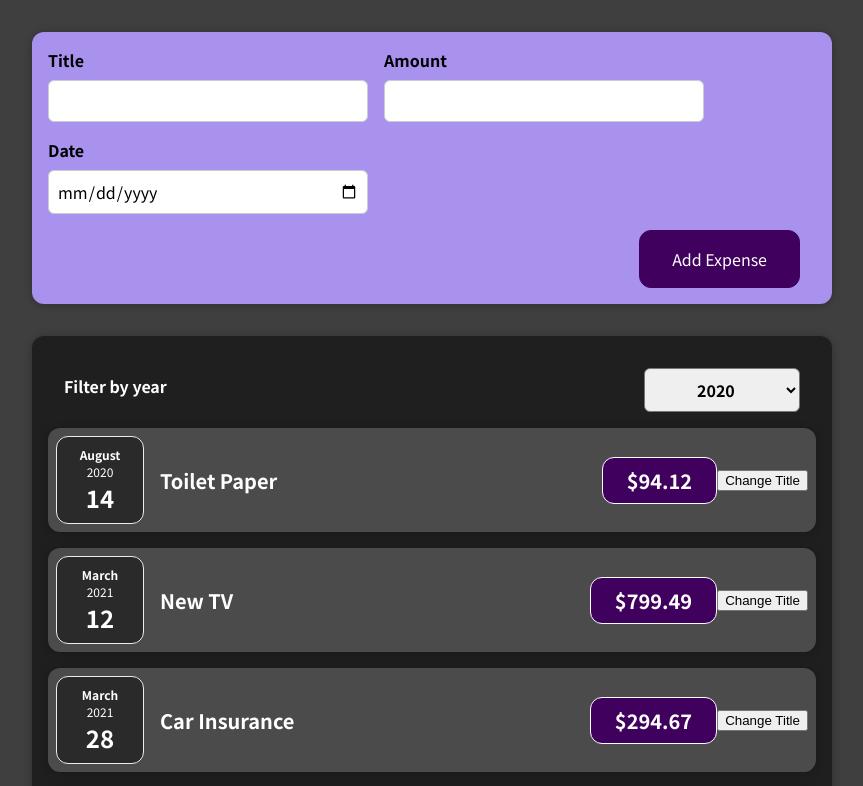
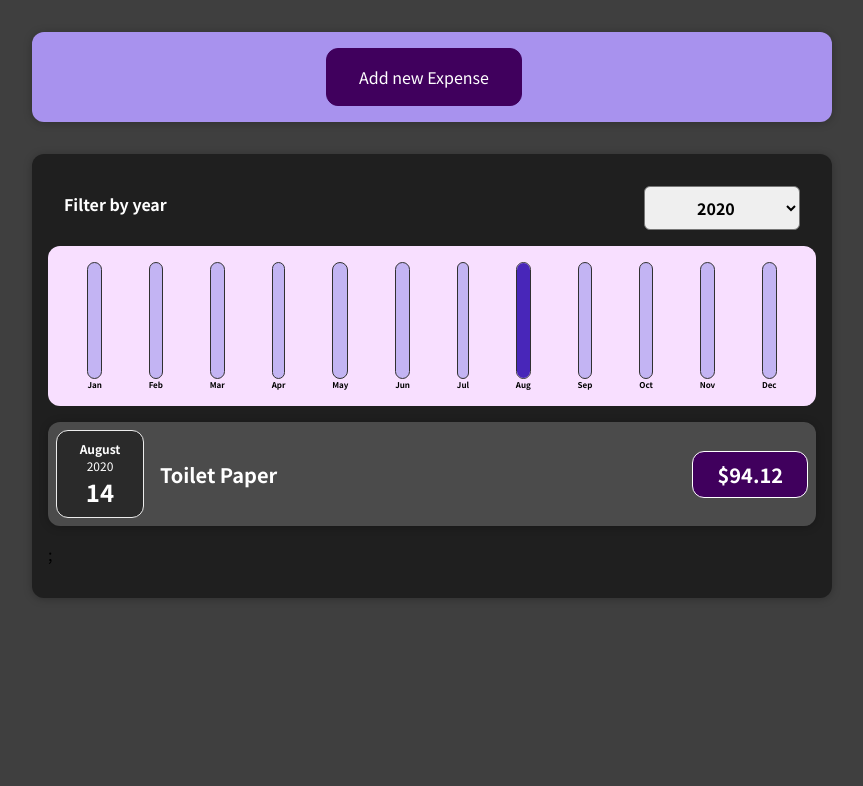
Before and after one commit to garima-saxena-0702/udemy-reactProj, a React (Create React App) app in the folder react-complete-guide/: page / in a window 1280 px wide. Shown: the top 786 px of the page, without its empty margins (208-1071 px from the left). Built offline with nearby package versions, Linux system fonts and the light colour scheme.

Commit message:
module 5

```diff
--- a/react-complete-guide/src/App.js
+++ b/react-complete-guide/src/App.js
@@ -1,8 +1,9 @@
+import React, {useState} from "react";
+
 import NewExpense from "./components/NewExpense/NewExpense";
 import Expenses from "./components/Expenses/Expenses";
 
-const App = () => {
-  const expense = [
+const DUMMY_EXPENSES = [
   {
     id: "e1",
     title: "Toilet Paper",
@@ -24,10 +25,15 @@
   },
 ];
 
-  const addExpenseHandler = ex => {
-    console.log('IN app');
-    console.log(ex)
-  }
+const App = () => {
+
+  const [expense, setExpense] = useState(DUMMY_EXPENSES);
+
+  const addExpenseHandler = (ex) => {
+    setExpense((prevExpenses) => {
+      return [ex, ...prevExpenses];
+    });
+  };
   return (
     <div>
       <NewExpense  onAddExpense={addExpenseHandler} />
--- /dev/null
+++ b/react-complete-guide/src/components/Chart/Chart.css
@@ -0,0 +1,9 @@
+.chart {
+  padding: 1rem;
+  border-radius: 12px;
+  background-color: #f8dfff;
+  text-align: center;
+  display: flex;
+  justify-content: space-around;
+  height: 10rem;
+}
--- /dev/null
+++ b/react-complete-guide/src/components/Chart/Chart.js
@@ -0,0 +1,25 @@
+import React from "react";
+
+import ChartBar from "./ChartBar";
+import "./Chart.css";
+
+const Chart = (props) => {
+
+  const dataPointValues = props.dataPoints.map(dataPoint => dataPoint.value)
+  const totalMax = Math.max(...dataPointValues);
+
+  return (
+    <div className="chart">
+      {props.dataPoints.map((dataPoint) => (
+        <ChartBar
+          key={dataPoint.label}
+          value={dataPoint.value}
+          maxValue={totalMax}
+          label={dataPoint.label}
+        />
+      ))}
+    </div>
+  );
+};
+
+export default Chart;
--- /dev/null
+++ b/react-complete-guide/src/components/Chart/ChartBar.css
@@ -0,0 +1,30 @@
+.chart-bar {
+  height: 100%;
+  display: flex;
+  flex-direction: column;
+  align-items: center;
+}
+
+.chart-bar__inner {
+  height: 100%;
+  width: 100%;
+  border: 1px solid #313131;
+  border-radius: 12px;
+  background-color: #c3b4f3;
+  overflow: hidden;
+  display: flex;
+  flex-direction: column;
+  justify-content: flex-end;
+}
+
+.chart-bar__fill {
+  background-color: #4826b9;
+  width: 100%;
+  transition: all 0.3s ease-out;
+}
+
+.chart-bar__label {
+  font-weight: bold;
+  font-size: 0.5rem;
+  text-align: center;
+}
--- /dev/null
+++ b/react-complete-guide/src/components/Chart/ChartBar.js
@@ -0,0 +1,21 @@
+import React from "react";
+
+import "./ChartBar.css";
+
+const ChartBar = (props) => {
+
+    let barFillHeight = '0%';
+
+    if(props.maxValue > 0) {
+        barFillHeight = Math.round((props.value / props.maxValue) * 100) + '%';
+    }
+
+    return <div className="chart-bar">
+        <div className="chart-bar__inner">
+            <div className="chart-bar__fill" style={{height: barFillHeight}}></div>
+        </div>
+        <div className="chart-bar__label">{props.label}</div>
+    </div>
+};
+
+export default ChartBar;
--- a/react-complete-guide/src/components/Expenses/ExpenseItem.js
+++ b/react-complete-guide/src/components/Expenses/ExpenseItem.js
@@ -8,19 +8,13 @@
 
   const [title, setTitle] = useState(props.title);
 
-  const clickHandler = () => {
-    setTitle('Updated!')
-    console.log(title);
-  };
-
   return (
     <Card className="expense-item">
       <ExpenseDate date={props.date}/>
       <div className="expense-item__description">
-        <h2>{title}</h2>
+        <h2>{props.title}</h2>
         <div className="expense-item__price">${props.amount}</div>
       </div>
-      <button onClick={clickHandler}>Change Title</button>
     </Card>
   );
 }
--- a/react-complete-guide/src/components/Expenses/Expenses.js
+++ b/react-complete-guide/src/components/Expenses/Expenses.js
@@ -2,7 +2,8 @@
 
 import Card from "./../UI/Card";
 import ExpensesFilter from "./ExpenseFilter";
-import ExpenseItem from "./ExpenseItem";
+import ExpensesChart from "./ExpensesChart";
+import ExpensesList from './ExpensesList';
 import "./Expenses.css";
 
 const Expenses = (props) => {
@@ -12,30 +13,20 @@
   const filterChangeHandler = selectedYear => {
     setFilteredYear(selectedYear);
   }
+
+  const filteredExpenses = props.expense.filter(ex => {
+    return ex.date.getFullYear().toString() === filteredYear;
+  })
+
   return (
     <div>
       <Card className="expenses">
-        <ExpensesFilter  selectedYear={filteredYear} onFilterChange={filterChangeHandler} />
-        <ExpenseItem
-          title={props.expense[0].title}
-          amount={props.expense[0].amount}
-          date={props.expense[0].date}
+        <ExpensesFilter
+          selectedYear={filteredYear}
+          onFilterChange={filterChangeHandler}
         />
-        <ExpenseItem
-          title={props.expense[1].title}
-          amount={props.expense[1].amount}
-          date={props.expense[1].date}
-        />
-        <ExpenseItem
-          title={props.expense[2].title}
-          amount={props.expense[2].amount}
-          date={props.expense[2].date}
-        />
-        <ExpenseItem
-          title={props.expense[3].title}
-          amount={props.expense[3].amount}
-          date={props.expense[3].date}
-        />
+        <ExpensesChart expense={filteredExpenses}/>
+        <ExpensesList items={filteredExpenses} />
       </Card>
     </div>
   );
--- /dev/null
+++ b/react-complete-guide/src/components/Expenses/ExpensesChart.js
@@ -0,0 +1,29 @@
+import React from 'react';
+
+import Chart from '../Chart/Chart'
+
+const ExpensesChart = props => {
+
+    const chartDataPoints = [
+        {label: 'Jan', value: 0},
+        {label: 'Feb', value: 0},
+        {label: 'Mar', value: 0},
+        {label: 'Apr', value: 0},
+        {label: 'May', value: 0},
+        {label: 'Jun', value: 0},
+        {label: 'Jul', value: 0},
+        {label: 'Aug', value: 0},
+        {label: 'Sep', value: 0},
+        {label: 'Oct', value: 0},
+        {label: 'Nov', value: 0},
+        {label: 'Dec', value: 0}
+    ];
+
+    for (const expense of props.expense) {
+        const expenseMonth = expense.date.getMonth();
+        chartDataPoints[expenseMonth].value += expense.amount;
+    }
+    return <Chart dataPoints={chartDataPoints}/>;
+};
+
+export default ExpensesChart;
--- /dev/null
+++ b/react-complete-guide/src/components/Expenses/ExpensesList.css
@@ -0,0 +1,9 @@
+.expenses-list {
+  list-style: none;
+  padding: 0;
+}
+
+.expenses-list__fallback {
+  color: white;
+  text-align: center;
+}
--- /dev/null
+++ b/react-complete-guide/src/components/Expenses/ExpensesList.js
@@ -0,0 +1,26 @@
+import React from "react";
+
+import ExpenseItem from "./ExpenseItem";
+import './ExpensesList.css'
+
+const ExpensesList = props => {
+
+  if (props.items.length === 0) {
+    return <h2 className="expenses-list__fallback">Found No Expenses</h2>
+  }
+
+  return (
+  <ul className="expenses-list">
+    {props.items.map((ex) => (
+      <ExpenseItem
+        key={ex.id}
+        title={ex.title}
+        amount={ex.amount}
+        date={ex.date}
+      />
+    ))};
+  </ul>
+  );
+};
+
+export default ExpensesList;
--- a/react-complete-guide/src/components/NewExpense/ExpenseForm.js
+++ b/react-complete-guide/src/components/NewExpense/ExpenseForm.js
@@ -39,7 +39,7 @@
         event.preventDefault();
         const expenseData = {
             title: enteredTitle,
-            amount: enteredAmount,
+            amount: +enteredAmount,
             date: new Date(enteredDate)
         }
 
@@ -49,12 +49,20 @@
         setEnteredDate('');
     };
 
+    const cancelHandler = () => {
+        props.onCancelChange();
+    }
+
     return (
       <form onSubmit={submitHandler}>
         <div className="new-expense__controls">
           <div className="new-expense__control">
             <label>Title</label>
-            <input type="text" value={enteredTitle} onChange={titleChangeHandler} />
+            <input
+              type="text"
+              value={enteredTitle}
+              onChange={titleChangeHandler}
+            />
           </div>
           <div className="new-expense__control">
             <label>Amount</label>
@@ -78,6 +86,7 @@
           </div>
         </div>
         <div className="new-expense__actions">
+          <button onClick={cancelHandler}>Cancel</button>
           <button type="submit">Add Expense</button>
         </div>
       </form>
--- a/react-complete-guide/src/components/NewExpense/NewExpense.js
+++ b/react-complete-guide/src/components/NewExpense/NewExpense.js
@@ -1,4 +1,4 @@
-import React from 'react';
+import React, {useState} from 'react';
 
 import ExpenseForm from './ExpenseForm';
 import './NewExpense.css';
@@ -13,9 +13,26 @@
         props.onAddExpense(expenseData);
     }
 
-    return <div className="new-expense">
-        <ExpenseForm onSaveExpenseData={saveExpenseDataHandler} />
-    </div>
+    let [expenseButtonFlag, setExpenseButtonFlag] = useState(true);
+
+    const addExpenseExpandHandler = (prevFlag) => {
+        setExpenseButtonFlag(!prevFlag);
+    };
+
+    if(expenseButtonFlag) {
+        return <div className="new-expense">
+            <button onClick={addExpenseExpandHandler}>Add new Expense</button>
+        </div>
+    }
+
+    return (
+      <div className="new-expense">
+        <ExpenseForm
+          onSaveExpenseData={saveExpenseDataHandler}
+          onCancelChange={addExpenseExpandHandler}
+        />
+      </div>
+    );
 };
 
 export default NewExpense;
```
Lines whose indentation alone changed are shown as unchanged.
